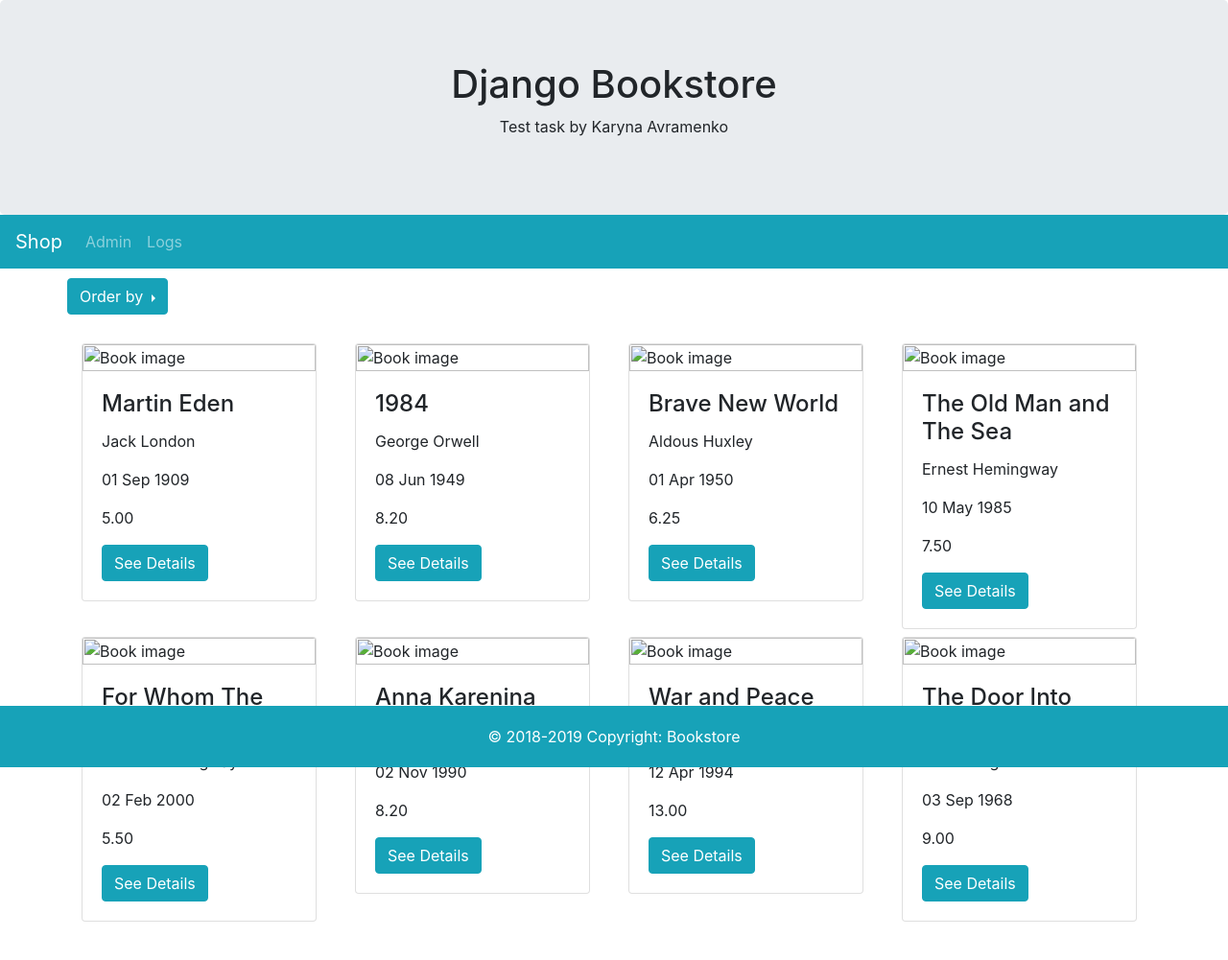
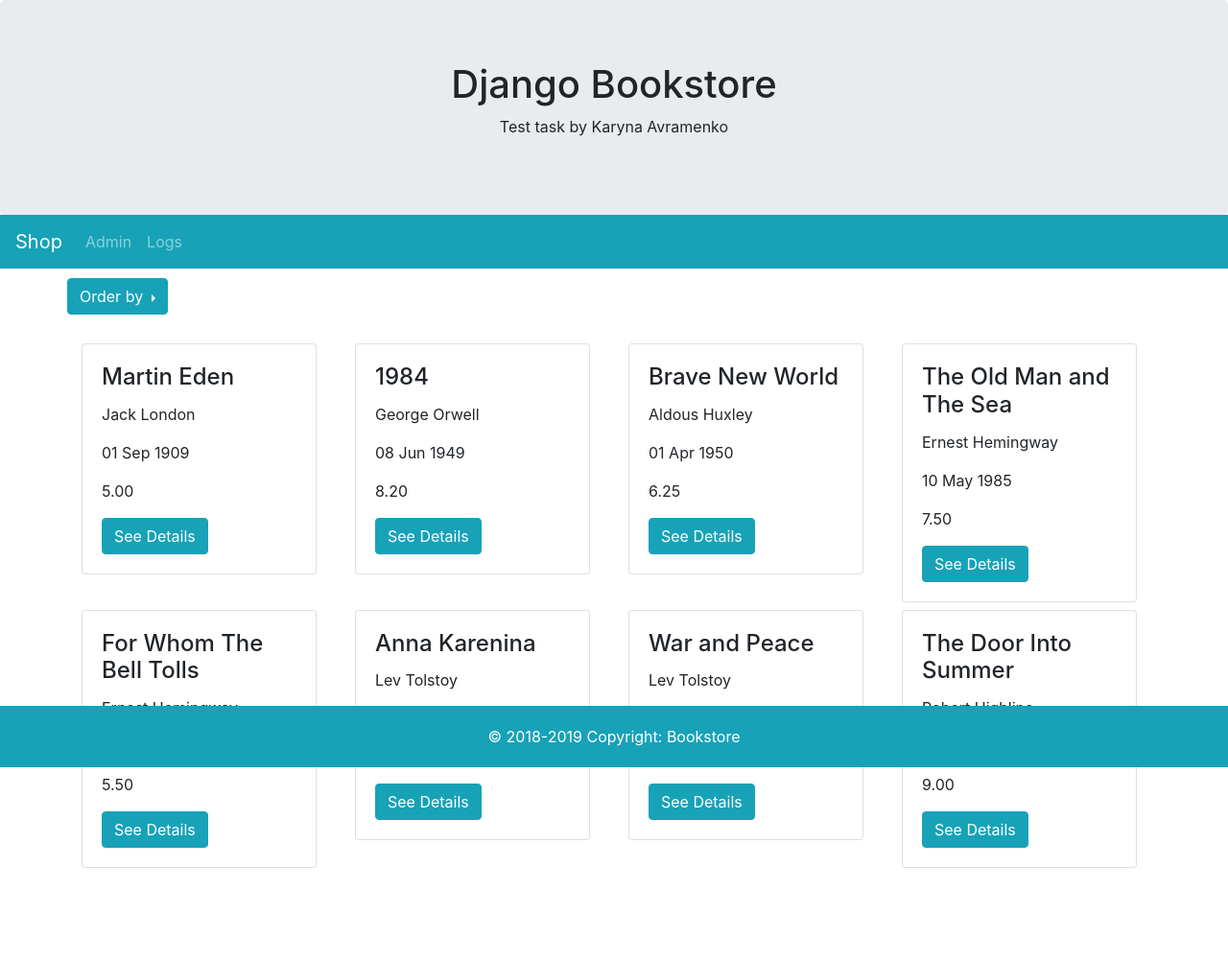
Before and after one commit to Karinmia/bookstore, a Django app: page / in a window 1280 px wide. Shown: the top 1001 px of the page at 96% size. After the commit the page ends 905 px from the top, so only its background shows below. Run offline with Django 3.2, Linux system fonts and the light colour scheme; data comes from the database, SQL or seed files in the repository; some libraries are stand-ins or nearby versions.

Commit message:
*Removed comments and unnecessary code.

```diff
--- a/shop/models.py
+++ b/shop/models.py
@@ -11,7 +11,6 @@ class Book(models.Model):
     author = models.CharField(max_length=255)
     description = models.CharField(max_length=500)
     price = models.DecimalField(max_digits=6, decimal_places=2)
-    # image = models.ImageField(upload_to = 'img/', default = 'img/default.jpg')
     publish_date = models.DateField(default=date.today, blank=True, null=True)
 
     def __str__(self):
--- a/shop/static/css/shop.css
+++ b/shop/static/css/shop.css
@@ -9,13 +9,8 @@
     margin-bottom: 80px;
 }
 
-/*.book-block {*/
-    /*border: 1px solid #ff9400;*/
-/*}*/
-
 .book {
     margin: 0 10px 8px 0px;
-    /*background-color: whitesmoke;*/
 }
 
 .card:hover {
--- a/shop/templates/shop/book_list.html
+++ b/shop/templates/shop/book_list.html
@@ -13,21 +13,10 @@
     </div>
 </div>
 
-<!--<div class="row">-->
-<!--<div class="form-group col-3">-->
-<!--<span>Order by:</span>-->
-<!--<select class="form-control" id="book_publish_order">-->
-<!--<option>New first</option>-->
-<!--<option>Old first</option>-->
-<!--</select>-->
-<!--</div>-->
-<!--</div>-->
-
 <div class="row" style="margin-top: 30px;">
     {% for book in books %}
     <div class="col-xs-6 col-sm-6 col-md-4 col-lg-3 book-card">
         <div class="card book">
-            <img class="card-img-top" src="" alt="Book image">
             <div class="card-body">
                 <h4 class="card-title">{{ book.title }}</h4>
                 <p class="card-text">{{ book.author }}</p>
@@ -39,16 +28,6 @@
             </div>
         </div>
     </div>
-    <!--<div class="book">-->
-    <!--<h3><a href="{% url 'book_details' pk=book.pk %}">{{ book.title }}</a></h3>-->
-    <!--<p>{{ book.author }}</p>-->
-    <!--&lt;!&ndash;<p>{{ book.description|linebreaksbr }}</p>&ndash;&gt;-->
-    <!--<p>ISBN: {{ book.isbn }}</p>-->
-    <!--<p class="book-price">{{ book.price }}</p>-->
-    <!--<div class="date">-->
-    <!--{{ book.publish_date }}-->
-    <!--</div>-->
-    <!--</div>-->
     {% endfor %}
 </div>
 
```
